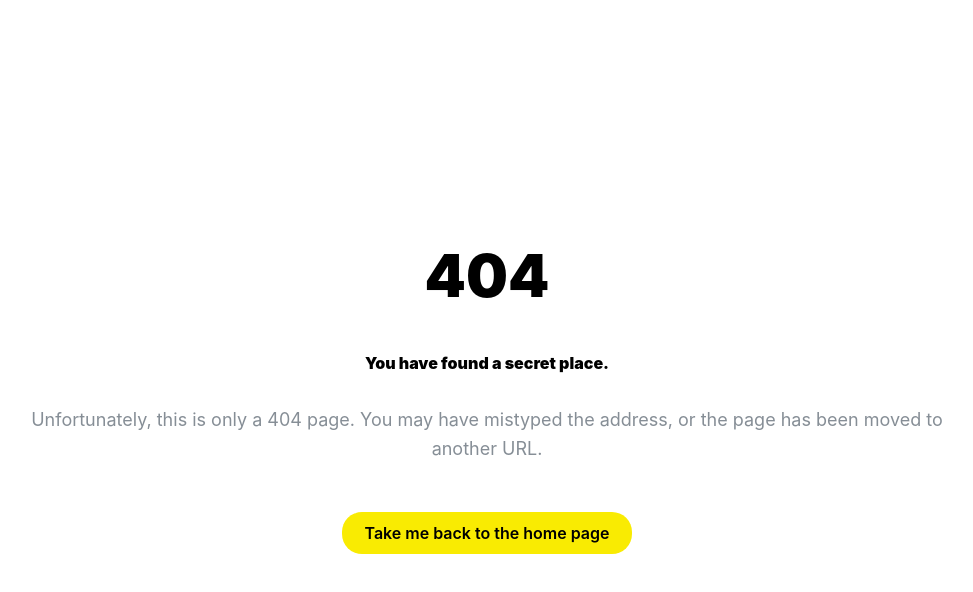
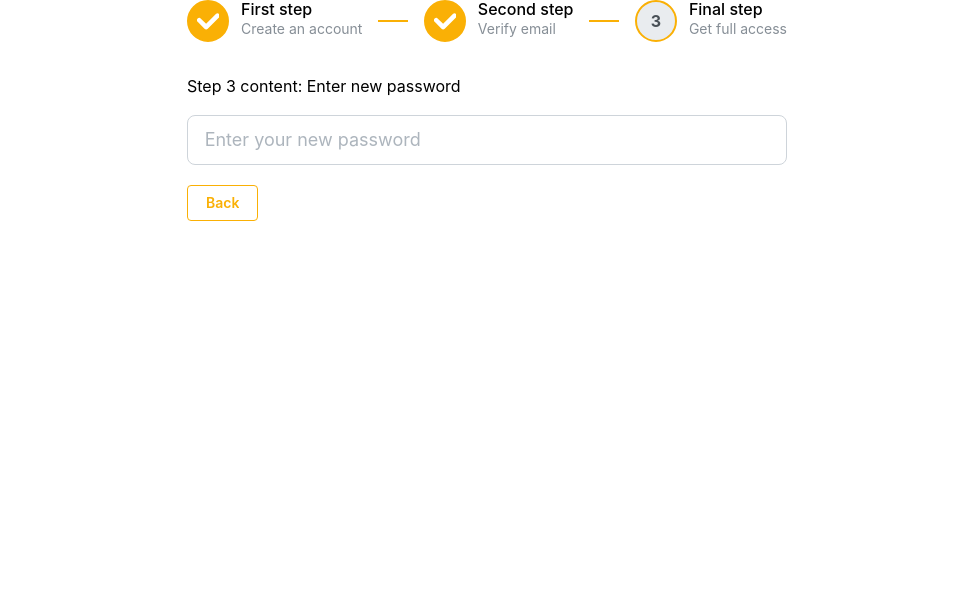
Before and after one commit to gbudjeakp/Building-u-feedback-exp, a React (Vite) app in the folder views/: page /Building-u-feedback/forgotpassword in a window 1280 px wide. Before the commit this address had no page. Shown: the top 592 px of the page, without its empty margins (153-1126 px from the left). Built offline with nearby package versions, Linux system fonts and the light colour scheme.

Commit message:
Rebase old branch to match main

```diff
--- a/views/src/App.jsx
+++ b/views/src/App.jsx
@@ -7,6 +7,7 @@ import SingleFeedBack from "./Pages/SingleFeedbackPage";
 import Homepage from "./Pages/HomePage";
 import Unauthorized from "./Pages/Unauthorized";
 import Notfound from "./Pages/Notfound";
+import ForgotPassword from "./Pages/ForgotPassword";
 import "@mantine/core/styles.css";
 import { MantineProvider } from "@mantine/core";
 import AuthWrapper from "./Utility/AuthWrapper";
@@ -21,6 +22,7 @@ function App() {
           <Route path="/intern/*" element={<AuthWrapper>{({ user }) => <Interndashboard user={user} />}</AuthWrapper>} />
           <Route path="/mentor/*" element={<AuthWrapper>{({ user }) => <Mentordashboard user={user} />}</AuthWrapper>} />
           <Route path="/feedback/:id" element={<AuthWrapper>{({ user }) => <SingleFeedBack user={user} />}</AuthWrapper>} />
+          <Route path="/forgotpassword" element={< ForgotPassword/>} />
           <Route path="/403" element={<Unauthorized />} />
           {/* wasnt sure how to do this correctly but this route enables pages that dont match our routes to land
           on the 404 page */}
--- /dev/null
+++ b/views/src/Pages/ForgotPassword.jsx
@@ -0,0 +1,101 @@
+import React, { useState } from "react";
+import { Stepper, Button, Group, TextInput } from "@mantine/core";
+import Otpinput from "../components/Otpinput";
+import axios from "axios";
+
+function ForgotPassword() {
+  const [active, setActive] = useState(2);
+  const [email, setEmail] = useState("");
+  const [emailSubmitted, setEmailSubmitted] = useState(false);
+  const [otpValidated, setOtpValidated] = useState(false);
+
+  const nextStep = async () => {
+    try {
+      let response;
+      if (active === 0) {
+        // Make the API call to sendToken endpoint
+        response = await axios.post("/forgotPassword", { username: email });
+        if (response.status === 200) {
+          setEmailSubmitted(true);
+        }
+      } else if (active === 1) {
+        // Make the API call to checkToken endpoint
+        response = await axios.get("/checkToken");
+        if (response.status === 200) {
+          setOtpValidated(true);
+        }
+      }
+
+      // Check if response status is 200
+      if (response && response.status === 200) {
+        setActive((current) => (current < 3 ? current + 1 : current));
+      } else {
+        console.error("Error:", response.data.msg);
+      }
+    } catch (error) {
+      console.error("Error:", error);
+    }
+  };
+
+  const prevStep = () => setActive((current) => (current > 0 ? current - 1 : current));
+
+  return (
+    <div style={{ maxWidth: 600, margin: "auto" }}>
+      <Stepper
+        active={active}
+        onStepClick={setActive}
+        allowNextStepsSelect={false}
+        color="yellow"
+        sizes={{ xs: "md", sm: "lg" }}
+      >
+        <Stepper.Step label="First step" description="Create an account">
+          <div>
+            <p>Step 1 content: Request For OTP enter email below</p>
+            <TextInput
+              type="email"
+              placeholder="Enter your email"
+              radius="md"
+              size="lg"
+              value={email}
+              onChange={(event) => setEmail(event.target.value)}
+            />
+          </div>
+        </Stepper.Step>
+        <Stepper.Step label="Second step" description="Verify email">
+          <div>
+            <p>Step 2 content: Verify email</p>
+            <p>Enter the OTP from email below.</p>
+            <Otpinput />
+          </div>
+        </Stepper.Step>
+        <Stepper.Step label="Final step" description="Get full access">
+          <div>
+            <p>Step 3 content: Enter new password</p>
+            <TextInput
+              type="password"
+              placeholder="Enter your new password"
+              radius="md"
+              size="lg"
+            />
+          </div>
+        </Stepper.Step>
+        <Stepper.Completed>
+          <p>Completed, click back button to get to previous step</p>
+        </Stepper.Completed>
+      </Stepper>
+
+      <Group style={{ marginTop: 20 }} position="center">
+        <Button variant="outline" onClick={prevStep} color="yellow">
+          Back
+        </Button>
+        {(active === 0 && emailSubmitted) || (active === 1 && otpValidated) && (
+          <Button onClick={nextStep} color="yellow">
+            Next step
+          </Button>
+        )}
+      </Group>
+    </div>
+  );
+}
+
+export default ForgotPassword;
--- a/views/src/Pages/LoginPage.jsx
+++ b/views/src/Pages/LoginPage.jsx
@@ -40,6 +40,10 @@ function LoginPage() {
   ] = useDisclosure(false);
 
   const [errorMessage, setErrorMessage] = useState("");
+
+  const navigateToForgotpassword  = ()=>{
+    navigate("/forgotpassword")
+  }
 
   const form = useForm({
     initialValues: { userName: "", password: "" },
@@ -150,6 +154,9 @@ function LoginPage() {
                 Sign Up
               </Anchor>
             </Group>
+            <Anchor onClick={navigateToForgotpassword} size="md">
+                Forgot password
+              </Anchor>
           </div>
         </Paper>
       </Center>
--- /dev/null
+++ b/views/src/components/Otpinput.jsx
@@ -0,0 +1,11 @@
+import React from 'react'
+import { PinInput } from '@mantine/core';
+
+
+function Otpinput() {
+  return (
+       <PinInput oneTimeCode />
+  )
+}
+
+export default Otpinput
```
